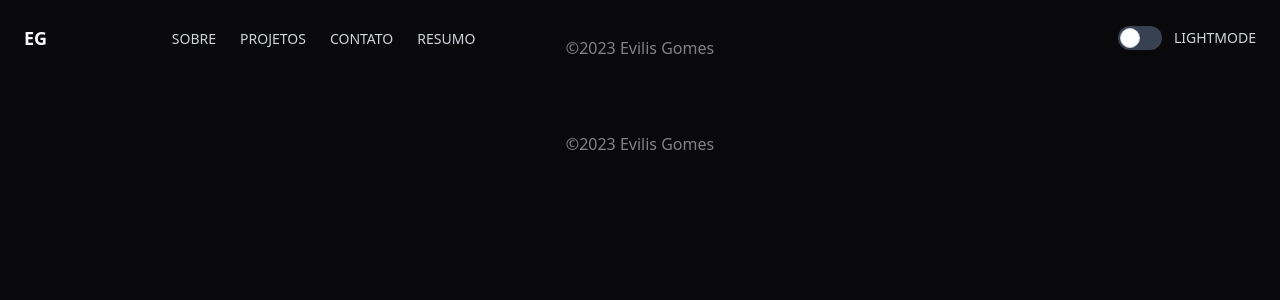
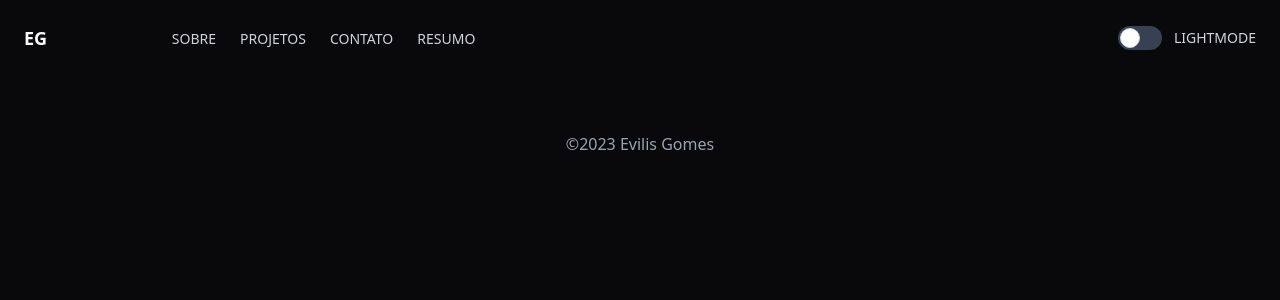
Before and after one commit to EvilisGlenio/glenio-dev, a Next.js app: page /components/Footer in a window 1280 px wide. Shown: the top 300 px of the page. Built offline with nearby package versions, Linux system fonts and the light colour scheme.

Commit message:
update colors of te footer component in lightmode

```diff
--- a/app/components/Footer/page.tsx
+++ b/app/components/Footer/page.tsx
@@ -1,7 +1,7 @@
 const Footer = () => {
   return (
     <section className="flex w-full items-center justify-center dark:bg-zinc-950 p-9">
-      <p className="opacity-50 dark:text-gray-50">©2023 Evilis Gomes</p>
+      <p className="text-gray-700 dark:text-gray-400">©2023 Evilis Gomes</p>
     </section>
   );
 };
```
